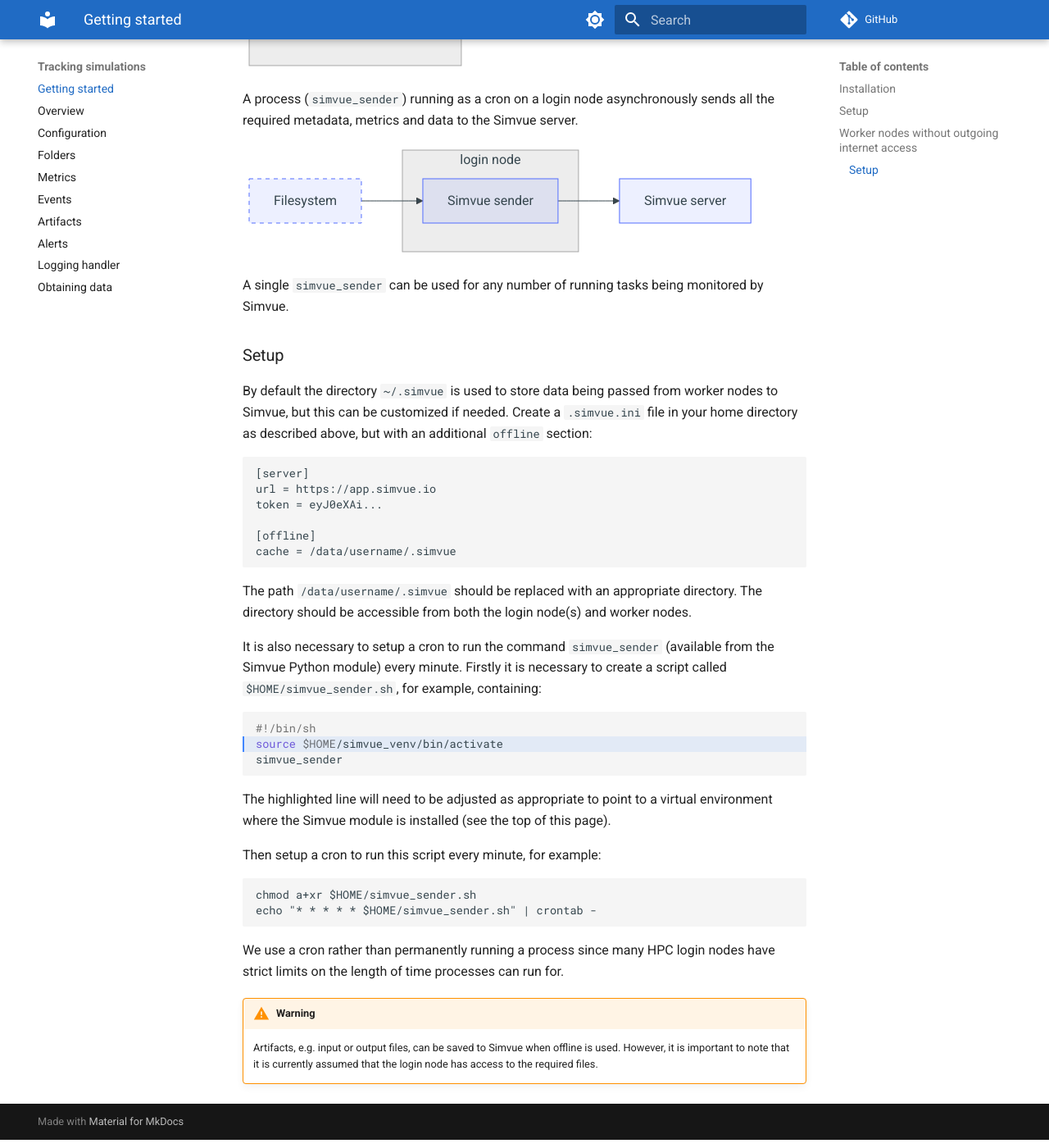
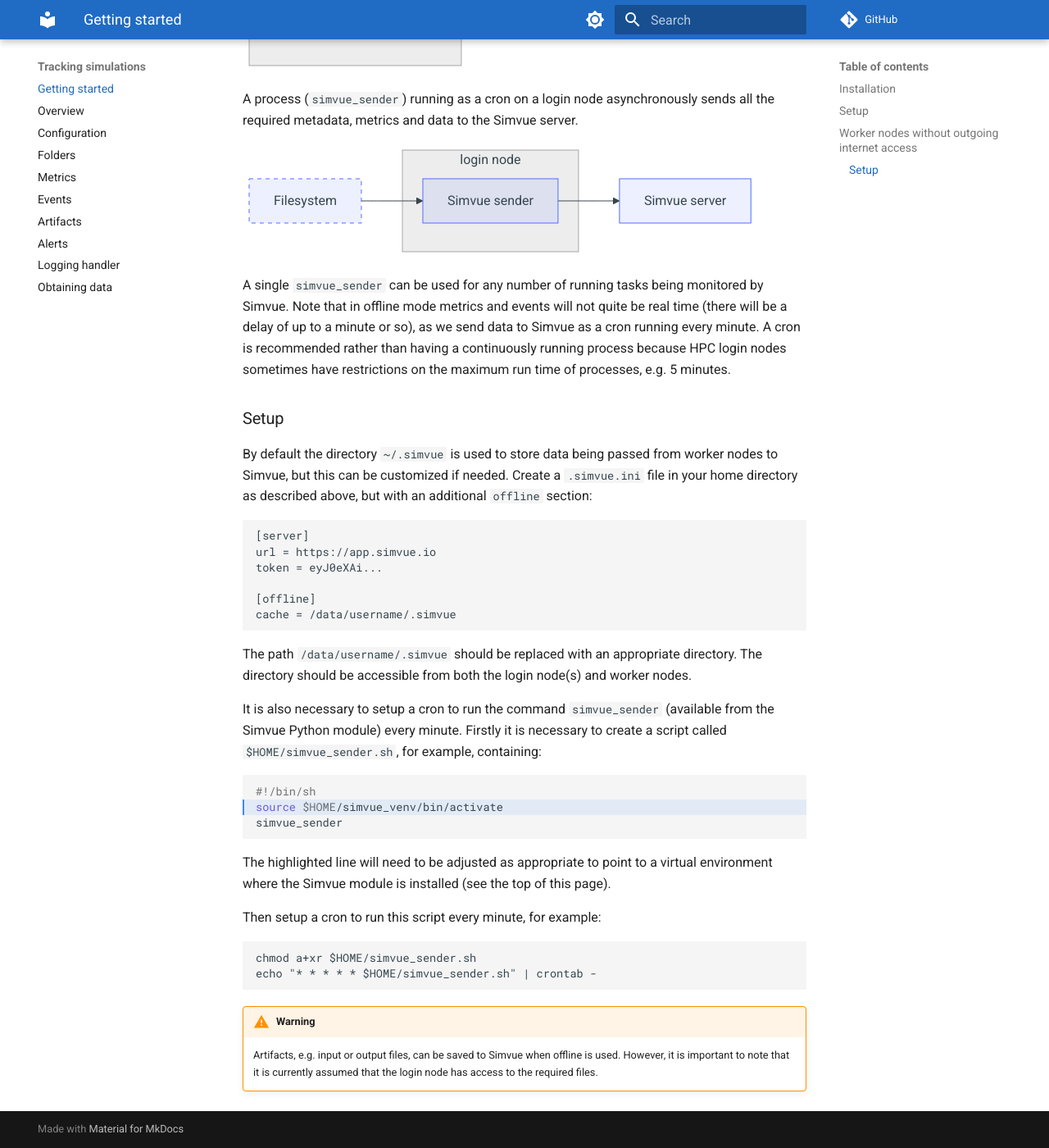
Before and after one commit to simvue-io/docs, an MkDocs documentation site: the page built from docs/python-client/getting-started.md, in a window 1280 px wide and 1400 px high, scrolled down 1766 px. Shown: the whole window at 82% size. Built offline with MkDocs 1.6.1 and Material for MkDocs 9.7.7, drawn with Linux system fonts in a browser that asks for light colours.

Commit message:
Improvements to offline mode

````diff
--- a/docs/python-client/getting-started.md
+++ b/docs/python-client/getting-started.md
@@ -78,8 +78,10 @@ end
 B[Filesystem] --> C[Simvue sender];
 C --> D[Simvue server];
 ```
-A single `simvue_sender` can be used for any number of running tasks being monitored by Simvue.
-
+A single `simvue_sender` can be used for any number of running tasks being monitored by Simvue. Note that in offline mode metrics and
+events will not quite be real time (there will be a delay of up to a minute or so), as we send data to Simvue as a cron running
+every minute. A cron is recommended rather than having a continuously running process because HPC login nodes sometimes have
+restrictions on the maximum run time of processes, e.g. 5 minutes.
 
 ### Setup
 
@@ -112,8 +114,6 @@ Then setup a cron to run this script every minute, for example:
 chmod a+xr $HOME/simvue_sender.sh
 echo "* * * * * $HOME/simvue_sender.sh" | crontab -
 ```
-We use a cron rather than permanently running a process since many HPC login nodes have strict limits on the length of time
-processes can run for.
 
 !!! warning
 
````
